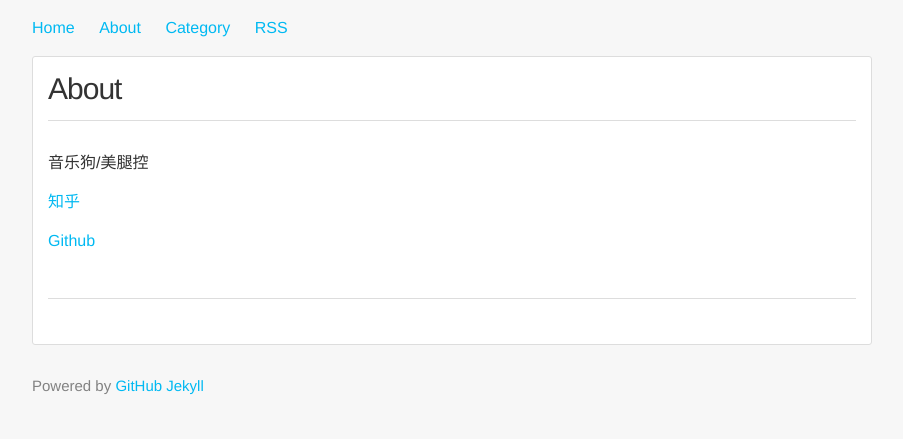
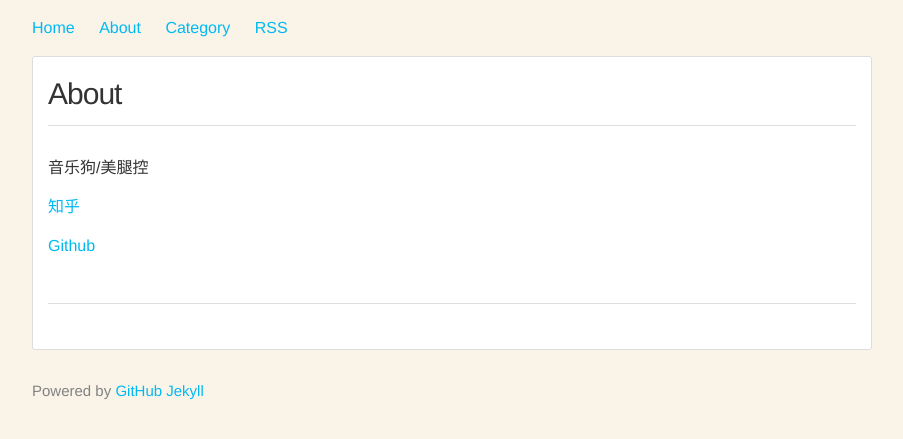
Before and after one commit to yanglh13/zzuieliyaoli.github.io, a Jekyll site: the page built from about.md, in a window 1280 px wide. Shown: the top 439 px of the page, without its empty margins (188-1091 px from the left). Built offline with Jekyll 4.4.1, drawn with Linux system fonts in a browser that asks for light colours; comment, search, counter and statistics services are not loaded.

Commit message:
modify background-color and post paddint-top

```diff
--- a/_sass/_layout.scss
+++ b/_sass/_layout.scss
@@ -213,7 +213,7 @@
  * Posts
  */
 .post {
-    padding: 15px;
+    padding: 20px 15px 15px 15px;
     border: 1px solid #ddd;
     border-radius: 3px;
     background-color: #FFF;
--- a/css/main.scss
+++ b/css/main.scss
@@ -9,7 +9,7 @@ $small-font-size: $base-font-size * 0.875;
 $base-line-height: 1.5;
 $spacing-unit: 30px;
 $text-color: #333;
-$background-color: #f7f7f7;
+$background-color: #faf4e8;
 $brand-color: #00B9F2;
 $grey-color: #828282;
 $grey-color-light: lighten($grey-color, 40%);
```
